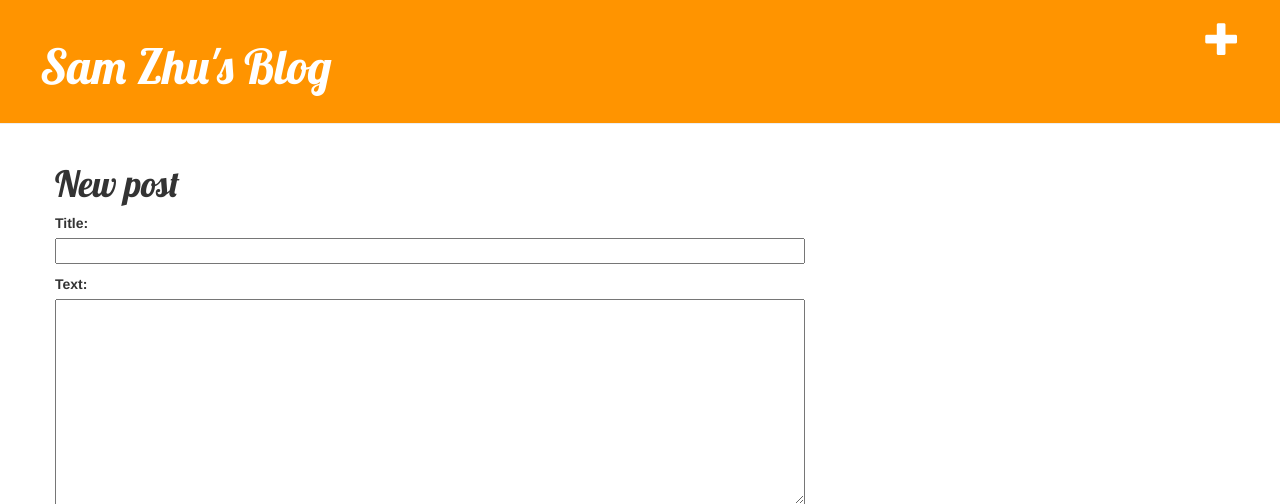
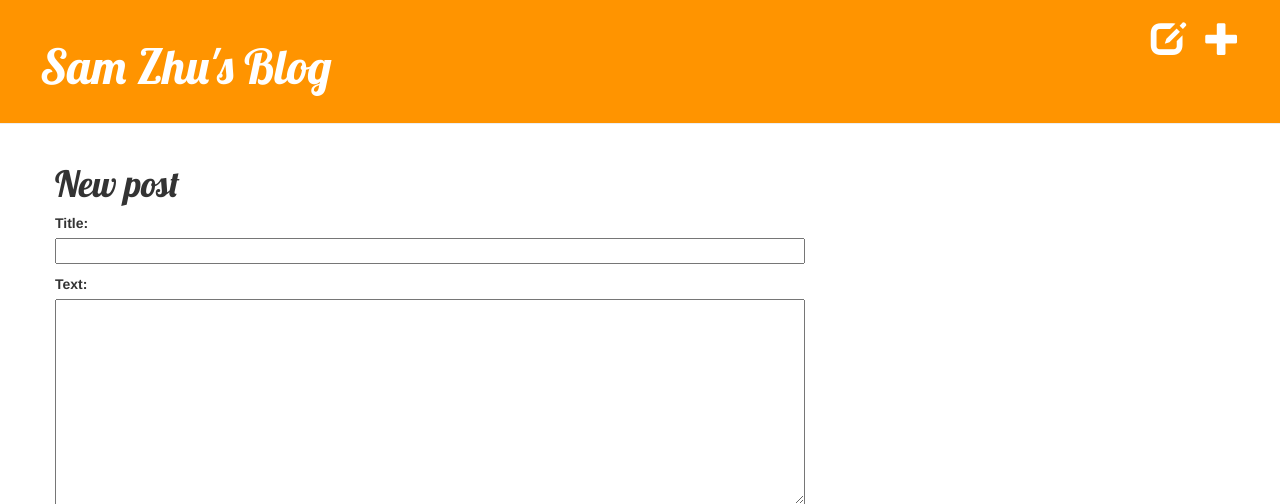
Before and after one commit to lbias/myblog, a Django app: page /post/new/ in a window 1280 px wide. Shown: the top 504 px of the page. Run offline with Django 3.2, Linux system fonts and the light colour scheme; the visitor is signed in with stand-in values (Sample User, id 1); some libraries are stand-ins or nearby versions.

Commit message:
link post_draft_list

```diff
--- a/blog/templates/blog/base.html
+++ b/blog/templates/blog/base.html
@@ -11,6 +11,7 @@
     <div class="page-header">
       {% if user.is_authenticated %}
         <a href="{% url 'post_new' %}" class="top-menu"><span class="glyphicon glyphicon-plus"></span></a>
+        <a href="{% url 'post_draft_list' %}" class="top-menu"><span class="glyphicon glyphicon-edit"></span></a>
       {% endif %}
       <h1><a href="/">Sam Zhu's Blog</a></h1>
     </div>
```
Also changed, not shown: images/p18.png (added).
